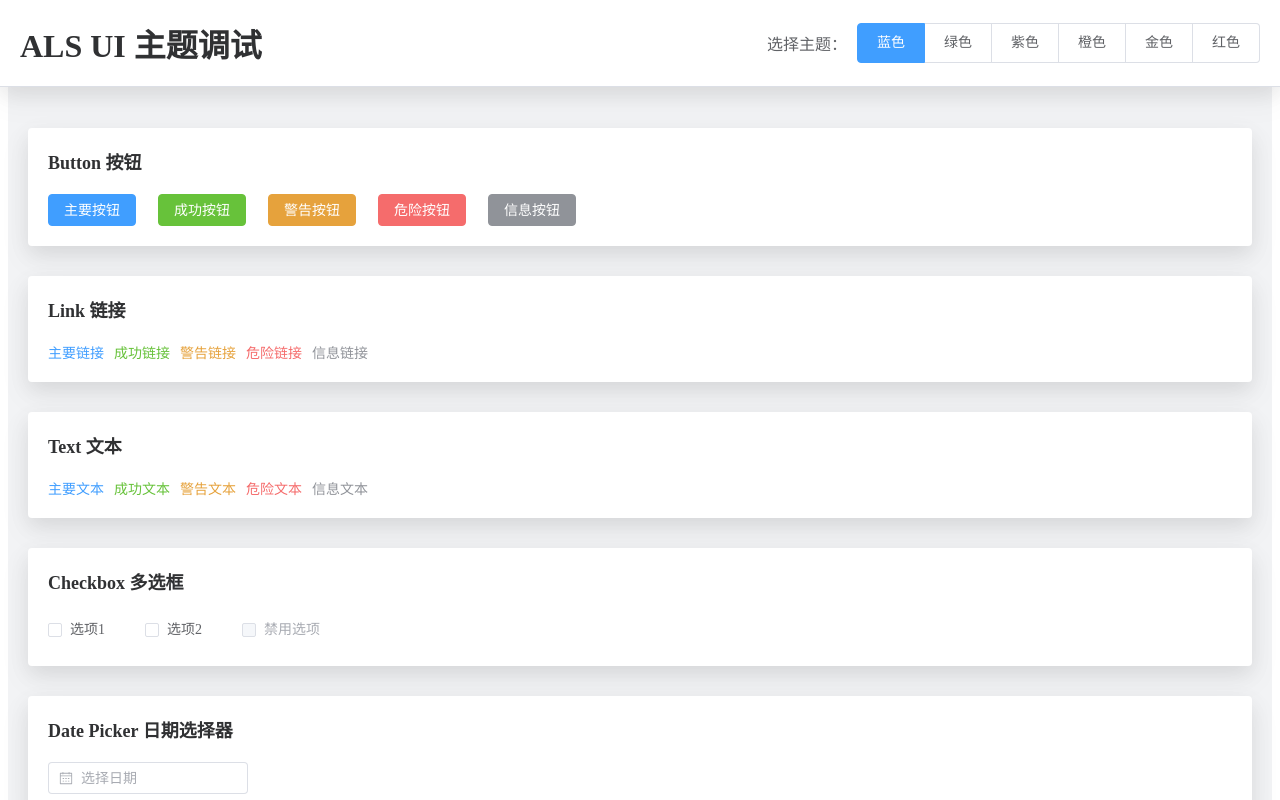
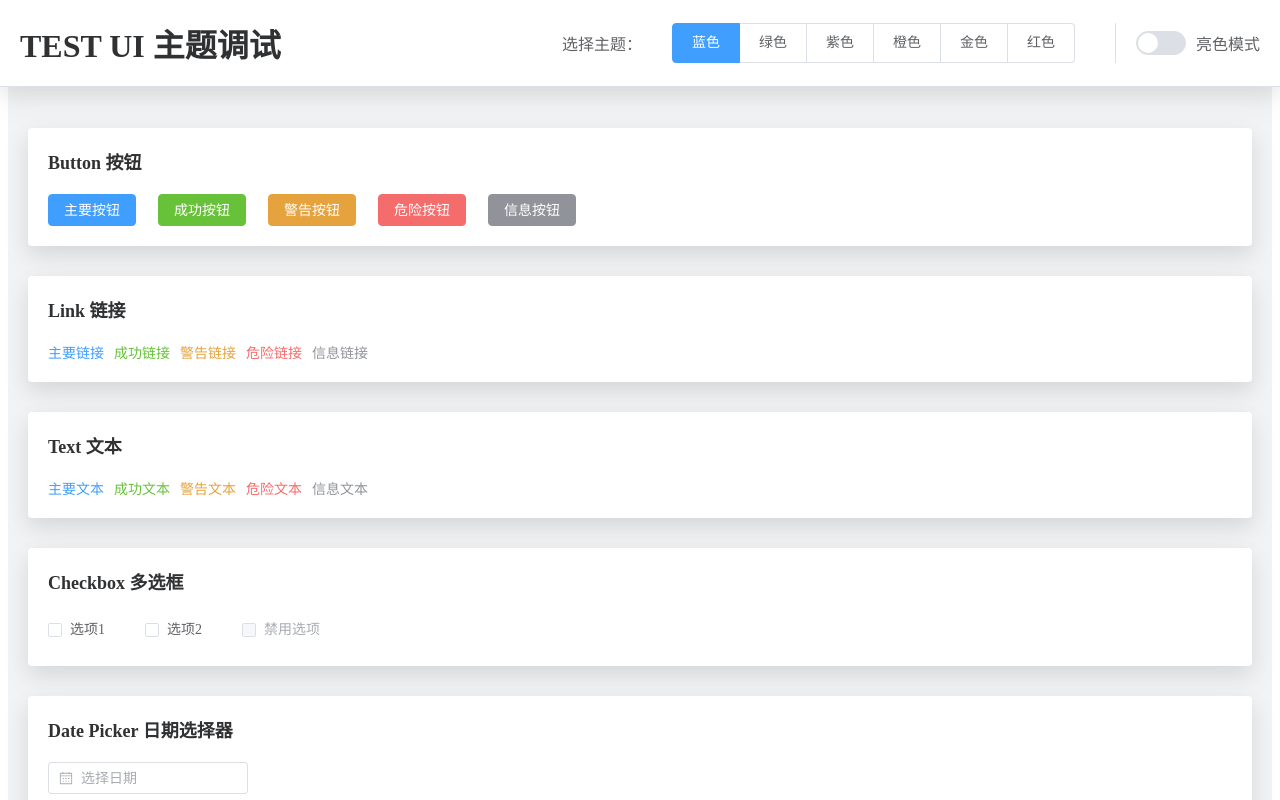
Before and after one commit to mcxue/test-ui, a Vue app: page / in a window 1280 px wide. Shown: the top 800 px of the page. Built offline with nearby package versions, Linux system fonts and the light colour scheme.

Commit message:
feat: 添加暗色模式

```diff
--- a/index.html
+++ b/index.html
@@ -4,7 +4,7 @@
     <meta charset="UTF-8" />
     <link rel="icon" type="image/svg+xml" href="/vite.svg" />
     <meta name="viewport" content="width=device-width, initial-scale=1.0" />
-    <title>ALS UI 主题调试</title>
+    <title>TEST UI 主题调试</title>
   </head>
   <body>
     <div id="app"></div>
--- a/src/App.vue
+++ b/src/App.vue
@@ -2,7 +2,7 @@
   <el-config-provider namespace="ep">
     <div :class="currentTheme" class="app-container">
       <header class="app-header">
-        <h1>ALS UI 主题调试</h1>
+        <h1>TEST UI 主题调试</h1>
         <div class="theme-selector">
           <span>选择主题：</span>
           <el-radio-group v-model="currentTheme" size="large">
@@ -13,6 +13,10 @@
             <el-radio-button label="theme-gold">金色</el-radio-button>
             <el-radio-button label="theme-red">红色</el-radio-button>
           </el-radio-group>
+          <div class="dark-mode-toggle">
+            <el-switch v-model="isDarkMode" @change="toggleDarkMode" size="large"></el-switch>
+            <span>{{ isDarkMode ? '暗黑模式' : '亮色模式' }}</span>
+          </div>
         </div>
       </header>
 
@@ -331,11 +335,26 @@
 </template>
 
 <script setup>
-import { ref } from 'vue'
+import { ref, onMounted } from 'vue'
 import { ElMessage, ElMessageBox } from 'element-plus'
 import { ArrowDown } from '@element-plus/icons-vue'
 
 const currentTheme = ref('')
+const isDarkMode = ref(false)
+
+// 初始化暗黑模式状态
+onMounted(() => {
+  isDarkMode.value = document.documentElement.classList.contains('dark')
+})
+
+// 切换暗黑模式
+const toggleDarkMode = () => {
+  if (isDarkMode.value) {
+    document.documentElement.classList.add('dark')
+  } else {
+    document.documentElement.classList.remove('dark')
+  }
+}
 
 // Checkbox
 const checkbox1 = ref(false)
@@ -470,10 +489,25 @@ const handleCancel = () => {
 .theme-selector {
   display: flex;
   align-items: center;
+  gap: 20px;
 }
 
 .theme-selector span {
   margin-right: 10px;
+  color: var(--ep-text-color-regular);
+}
+
+.dark-mode-toggle {
+  display: flex;
+  align-items: center;
+  gap: 10px;
+  margin-left: 20px;
+  padding-left: 20px;
+  border-left: 1px solid var(--ep-border-color);
+}
+
+.dark-mode-toggle span {
+  margin-right: 0;
   color: var(--ep-text-color-regular);
 }
 
--- a/src/assets/styles/index.scss
+++ b/src/assets/styles/index.scss
@@ -4,3 +4,5 @@
 
 // 导入 Element Plus 主题样式
 @use 'element-plus/theme-chalk/src/index.scss';
+// 导入 Element Plus 暗黑模式样式
+@use 'element-plus/theme-chalk/src/dark/css-vars.scss';
--- a/src/assets/styles/variables.scss
+++ b/src/assets/styles/variables.scss
@@ -41,6 +41,47 @@
   --ep-box-shadow-light: 0 2px 12px 0 rgba(0, 0, 0, 0.1);
   --ep-box-shadow-lighter: 0 0 12px rgba(0, 0, 0, 0.08);
   --ep-box-shadow-dark: 0 2px 4px rgba(0, 0, 0, 0.12), 0 0 6px rgba(0, 0, 0, 0.12);
+}
+
+/* 暗黑模式 */
+html.dark {
+  --ep-color-primary: #409EFF;
+  --ep-color-primary-light-1: #66B1FF;
+  --ep-color-primary-light-2: #8CC5FF;
+  --ep-color-primary-light-3: #B3D8FF;
+  --ep-color-primary-light-4: #D9ECFF;
+  --ep-color-primary-light-5: #E6F7FF;
+  --ep-color-primary-dark-1: #337ECC;
+  --ep-color-primary-dark-2: #2666B3;
+  --ep-color-primary-dark-3: #194D80;
+  --ep-color-primary-dark-4: #0D3359;
+  --ep-color-success: #67C23A;
+  --ep-color-warning: #E6A23C;
+  --ep-color-danger: #F56C6C;
+  --ep-color-info: #909399;
+
+  /* 文字颜色 */
+  --ep-text-color-primary: #ffffff;
+  --ep-text-color-regular: #e0e0e0;
+  --ep-text-color-secondary: #b0b0b0;
+  --ep-text-color-placeholder: #808080;
+
+  /* 背景颜色 */
+  --ep-bg-color: #1a1a1a;
+  --ep-bg-color-page: #121212;
+  --ep-bg-color-overlay: #2c2c2c;
+
+  /* 边框颜色 */
+  --ep-border-color: #3e3e3e;
+  --ep-border-color-light: #303030;
+  --ep-border-color-lighter: #242424;
+  --ep-border-color-extra-light: #1e1e1e;
+
+  /* 阴影 */
+  --ep-box-shadow: 0 2px 4px rgba(0, 0, 0, 0.3), 0 0 6px rgba(0, 0, 0, 0.2);
+  --ep-box-shadow-light: 0 2px 12px 0 rgba(0, 0, 0, 0.3);
+  --ep-box-shadow-lighter: 0 0 12px rgba(0, 0, 0, 0.2);
+  --ep-box-shadow-dark: 0 2px 4px rgba(0, 0, 0, 0.4), 0 0 6px rgba(0, 0, 0, 0.3);
 }
 
 /* 绿色主题 */
```
